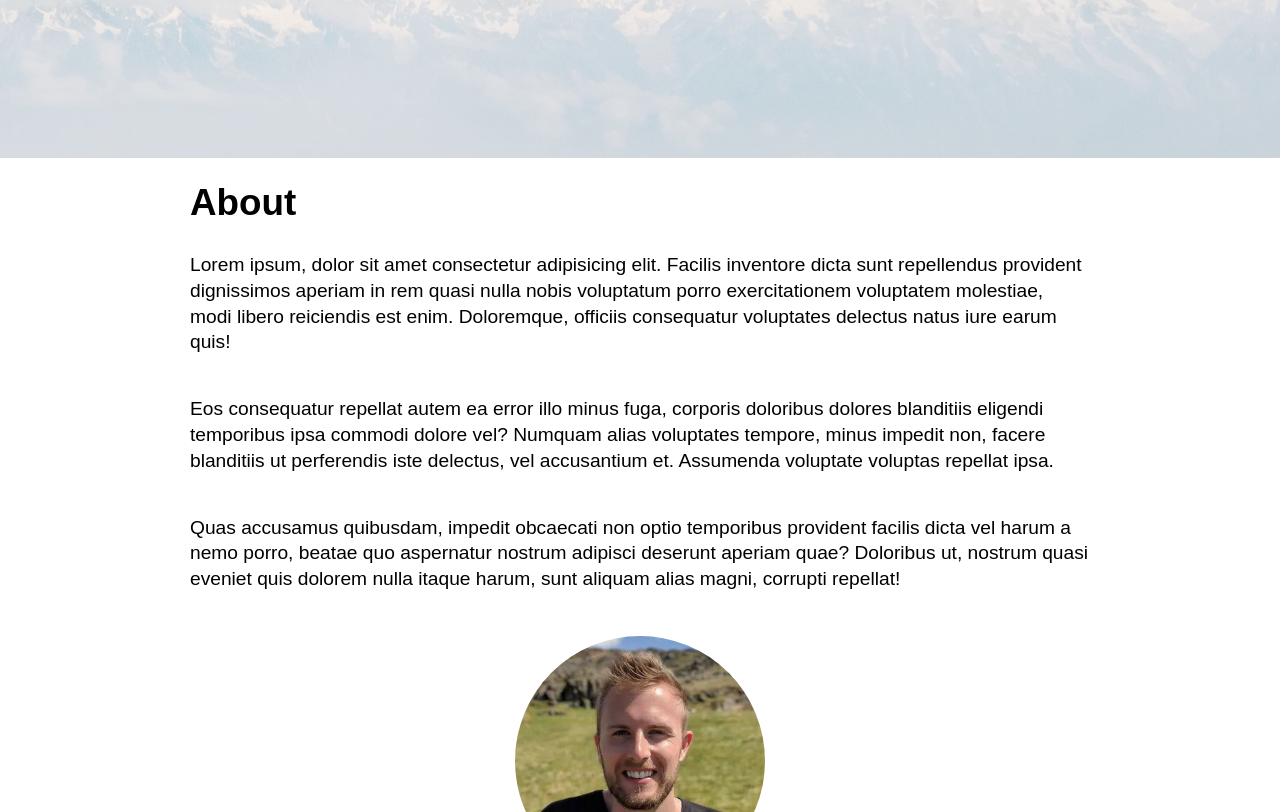
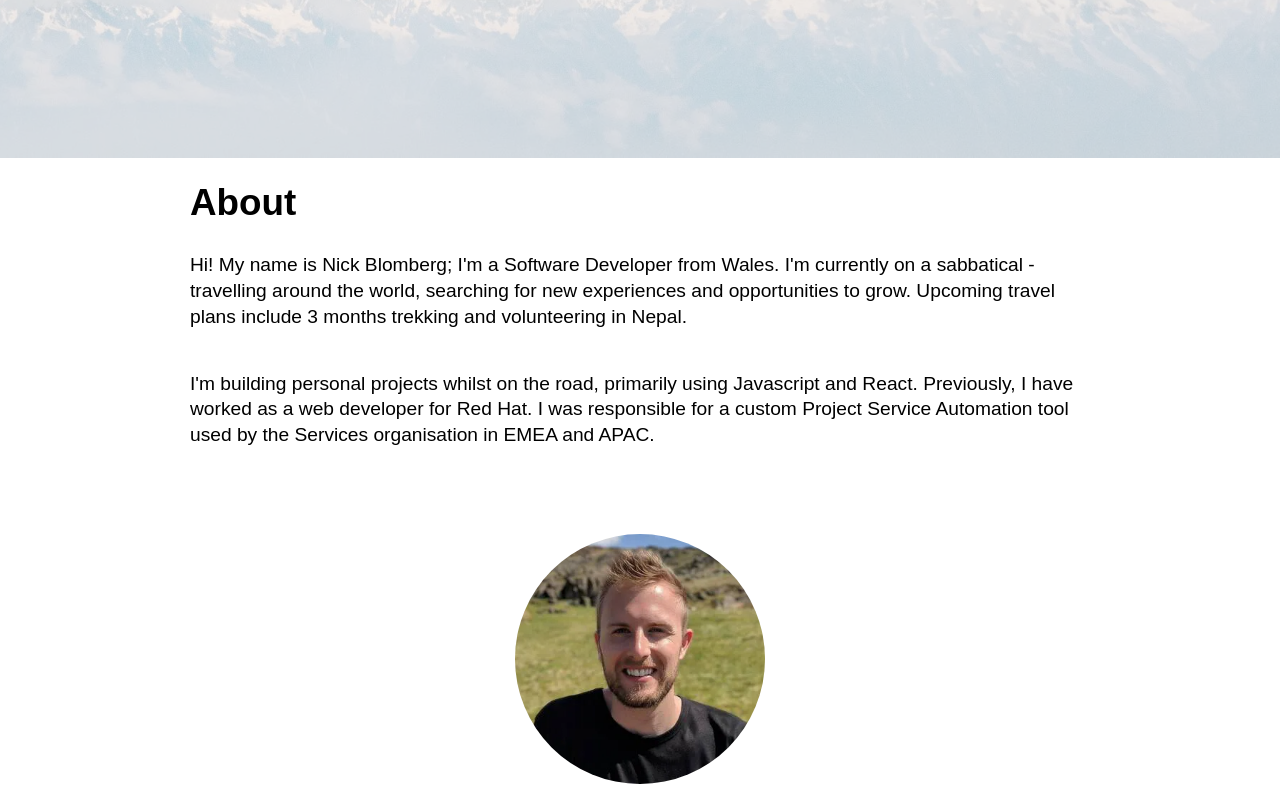
Before and after one commit to NickBlomberg/nickblomberg.com, a website: page index.html in a window 1280 px wide. Shown: the part 642-1454 px from the top of the page. Drawn offline with Linux system fonts and the light colour scheme.

Commit message:
Add initial about me text

```diff
--- a/index.html
+++ b/index.html
@@ -65,9 +65,9 @@
     <section id="about">
         <div class="container">
             <h2>About</h2>
-            <p>Lorem ipsum, dolor sit amet consectetur adipisicing elit. Facilis inventore dicta sunt repellendus provident dignissimos aperiam in rem quasi nulla nobis voluptatum porro exercitationem voluptatem molestiae, modi libero reiciendis est enim. Doloremque, officiis consequatur voluptates delectus natus iure earum quis!</p>
-            <p>Eos consequatur repellat autem ea error illo minus fuga, corporis doloribus dolores blanditiis eligendi temporibus ipsa commodi dolore vel? Numquam alias voluptates tempore, minus impedit non, facere blanditiis ut perferendis iste delectus, vel accusantium et. Assumenda voluptate voluptas repellat ipsa.</p>
-            <p>Quas accusamus quibusdam, impedit obcaecati non optio temporibus provident facilis dicta vel harum a nemo porro, beatae quo aspernatur nostrum adipisci deserunt aperiam quae? Doloribus ut, nostrum quasi eveniet quis dolorem nulla itaque harum, sunt aliquam alias magni, corrupti repellat!</p>
+            <p>Hi! My name is Nick Blomberg; I'm a Software Developer from Wales. I'm currently on a sabbatical - travelling around the world, searching for new experiences and opportunities to grow. Upcoming travel plans include 3 months trekking and volunteering in Nepal.</p>
+            <p>I'm building personal projects whilst on the road, primarily using Javascript and React. Previously, I have worked as a web developer for Red Hat. I was responsible for a custom Project Service Automation tool used by the Services organisation in EMEA and APAC.</p>
+            <p></p>
             <picture>
                 <source srcset="./img/nick_blomberg_potrait.webp" type="image/webp">
                 <source srcset="./img/nick_blomberg_potrait.jpg" type="image/jpg">
```
